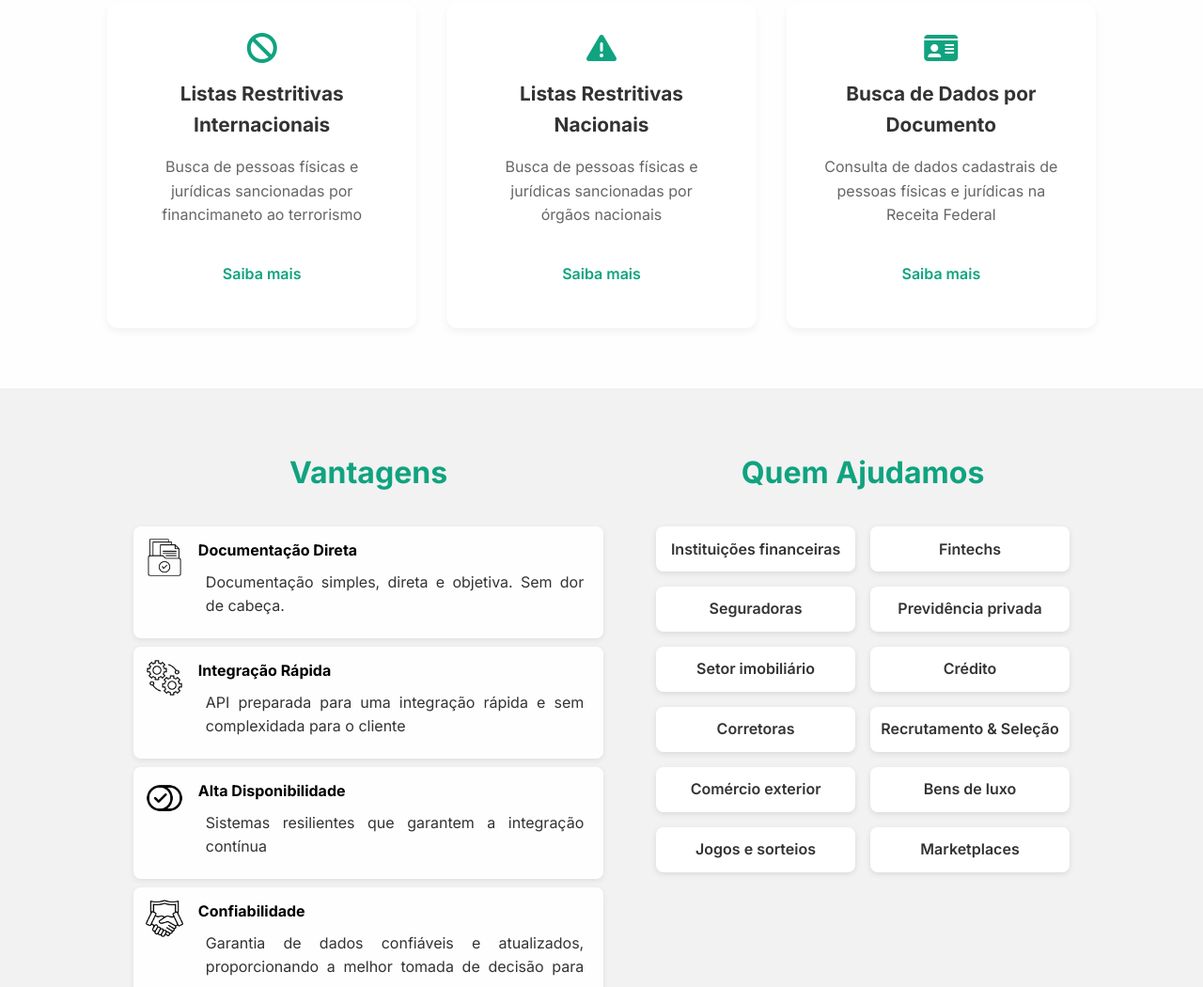
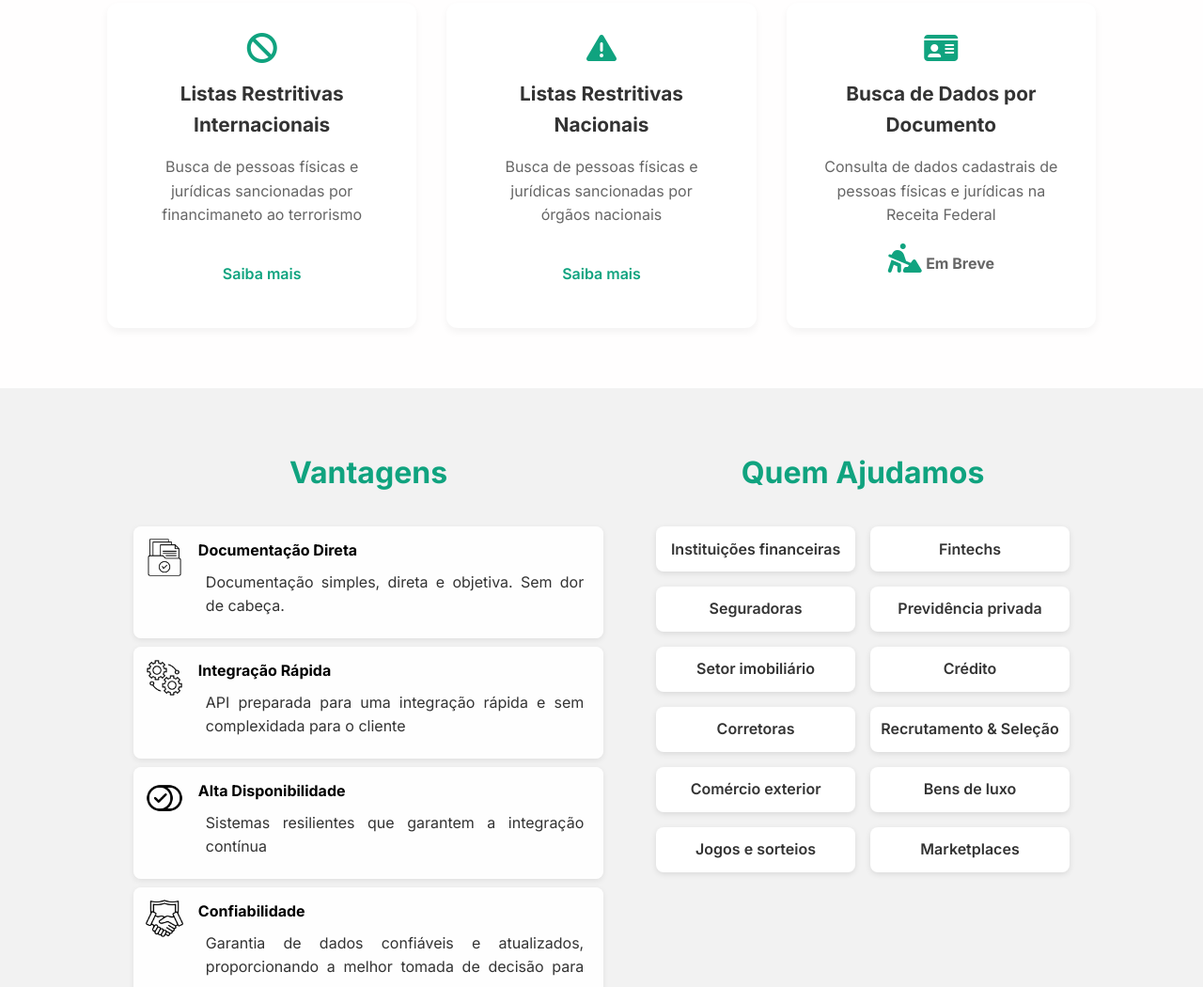
Before and after one commit to query4data/homepage-frontend, a website: page index.html in a window 1280 px wide. Shown: the part 1345-2395 px from the top of the page at 94% size. Drawn offline with Linux system fonts and the light colour scheme.

Commit message:
feature: em construcao para feature de pesquisa do documento

```diff
--- a/index.html
+++ b/index.html
@@ -121,7 +121,10 @@
               Consulta de dados cadastrais de pessoas físicas e jurídicas na
               Receita Federal
             </p>
-            <a class="btn-primary"> Saiba mais </a>
+            <p>
+              <i class="fas fa-solid fa-person-digging card-icon"></i>
+              <strong> Em Breve </strong>
+            </p>
           </div>
         </div>
 
```
